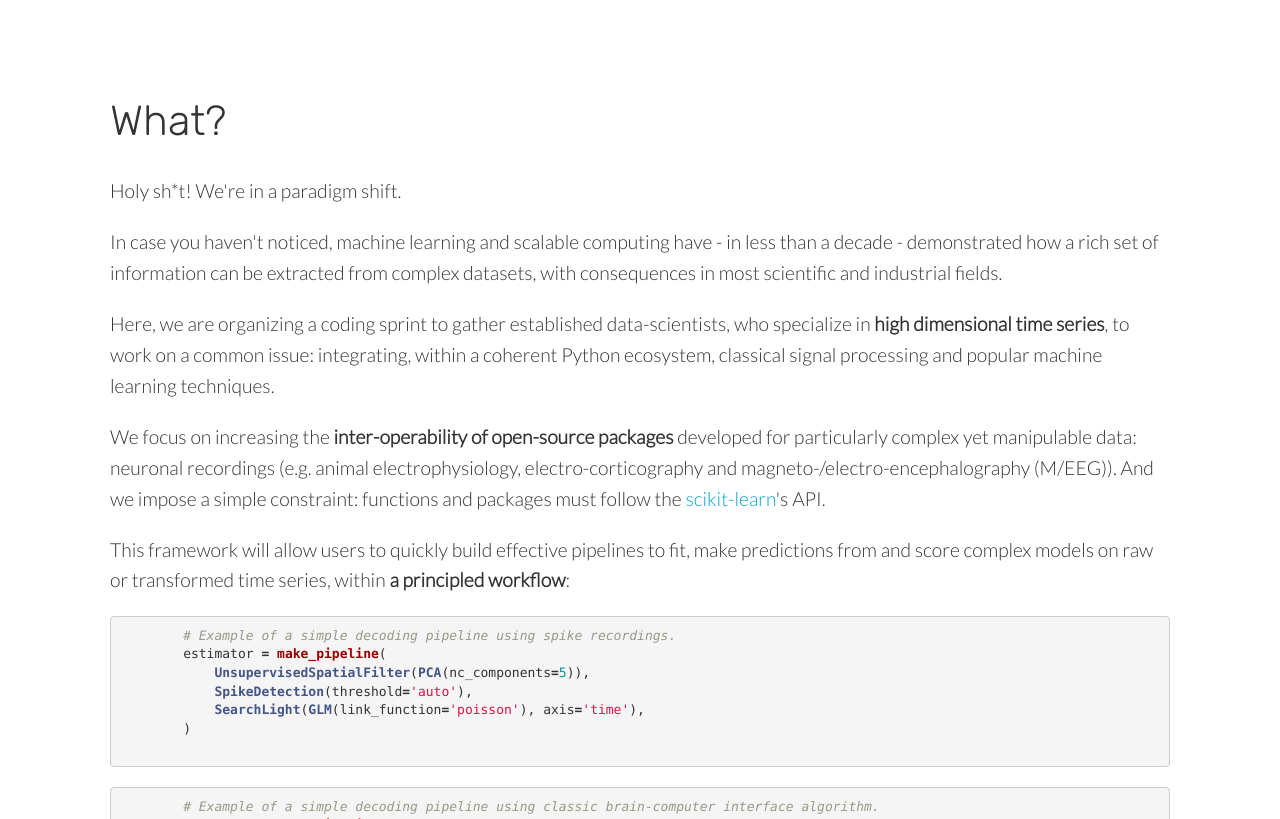
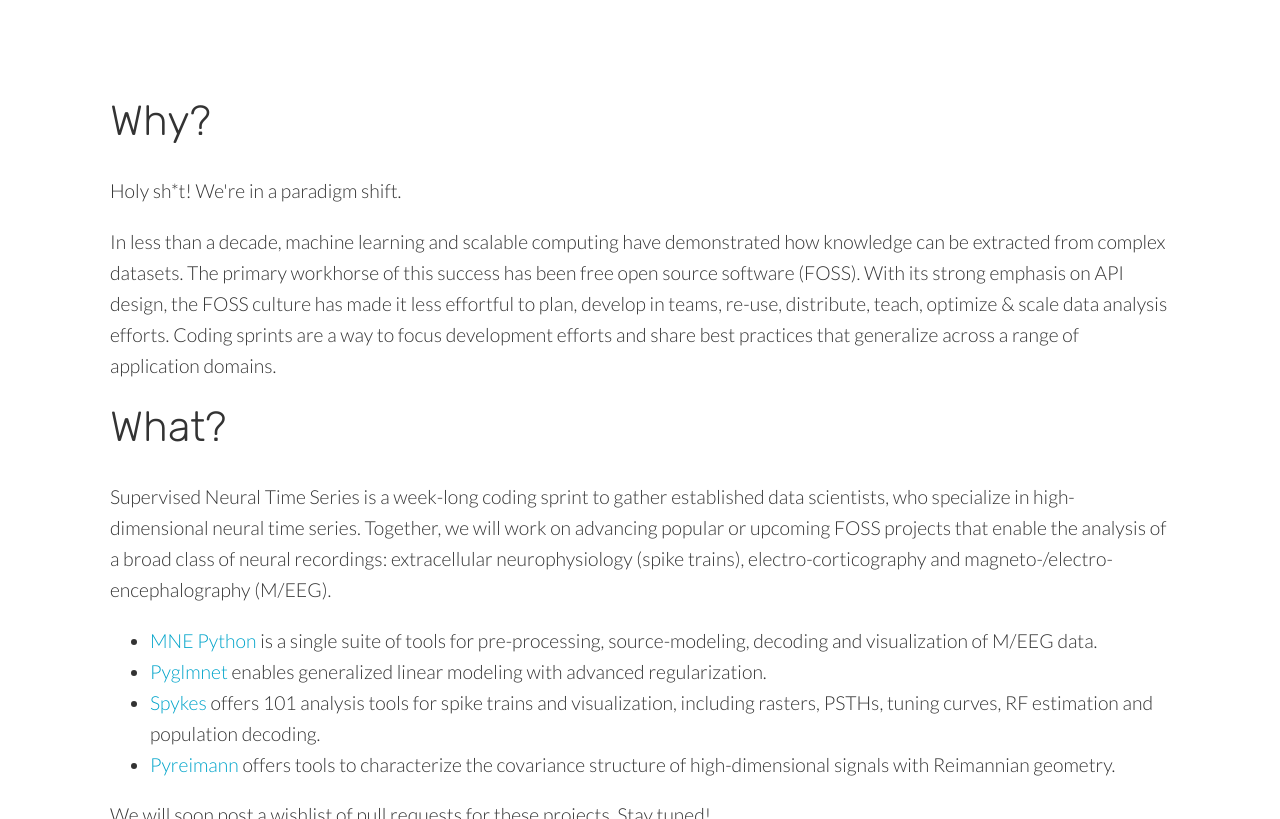
Before and after one commit to mne-tools/sprint2019, a Jekyll site: the page built from index.html, in a window 1280 px wide and 900 px high, scrolled down 823 px, cut to the strip 81-900 px from the top of the window. Built offline with Jekyll 4.4.1, drawn with Linux system fonts in a browser that asks for light colours; nearby versions of some CDN libraries; the list of posts is cut into pages by our own code; some of the changed text lies outside the part shown.

Commit message:
revised content text

```diff
--- a/index.html
+++ b/index.html
@@ -30,70 +30,37 @@
 	<section class="info" id="learn-more">
 		<div class="container flex">
 			<div class="text">
-				<h2 class="editable">What?</h2>
+				<h2 class="editable">Why?</h2>
 				<p class="editable">
 			          Holy sh*t! We're in a paradigm shift.
         			</p>
 			        <p class="editable">
-          In case you haven't noticed, machine learning and scalable computing have - in less than a decade - demonstrated how a rich set of information can be extracted from complex datasets, with consequences in most scientific and industrial fields.
+				  In less than a decade, machine learning and scalable computing have demonstrated how knowledge can be extracted from complex datasets. The primary workhorse of this success has been free open source software (FOSS). With its strong emphasis on API design, the FOSS culture has made it less effortful to plan, develop in teams, re-use, distribute, teach, optimize & scale data analysis efforts. Coding sprints are a way to focus development efforts and share best practices that generalize across a range of application domains.
 			        </p>
+				<h2 class="editable">What?</h2>
 			        <p class="editable">
-					Here, we are organizing a coding sprint to gather established data-scientists, who specialize in <b>high dimensional time series</b>, to work on a common issue: integrating, within a coherent Python ecosystem, classical signal processing and popular machine learning techniques.
+				  Supervised Neural Time Series is a week-long coding sprint to gather established data scientists, who specialize in high-dimensional neural time series. Together, we will work on advancing popular or upcoming FOSS projects that enable the analysis of a broad class of neural recordings: extracellular neurophysiology (spike trains), electro-corticography and magneto-/electro-encephalography (M/EEG).
 				</p>
+
+				<ul>
+				    <li> <a href="https://github.com/mne-tools/mne-python">MNE Python</a> is a single suite of tools for pre-processing, source-modeling, decoding and visualization of M/EEG data.
+				    </li>
+				    <li> <a href="https://github.com/glm-tools/pyglmnet">Pyglmnet</a> enables generalized linear modeling with advanced regularization.
+				    </li>
+				    <li> <a href="https://github.com/kordinglab/spykes">Spykes</a> offers 101 analysis tools for spike trains and visualization, including rasters, PSTHs, tuning curves, RF estimation and population decoding.
+				    </li>
+				    <li> <a href="https://github.com/alexandrebarachant/pyRiemann">Pyreimann</a> offers tools to characterize the covariance structure of high-dimensional signals with Reimannian geometry.
+				    </li>
+				</ul>
+
 				<p class="editable">
-          We focus on increasing the <b>inter-operability of open-source packages</b> developed for particularly complex yet manipulable data: neuronal recordings (e.g. animal electrophysiology, electro-corticography and magneto-/electro-encephalography (M/EEG)). And we impose a simple constraint: functions and packages must follow the <a href="http://scikit-learn.org/stable/">scikit-learn</a>'s API.
+				  We will soon post a wishlist of pull requests for these projects. Stay tuned!
 				</p>
+
 				<p class="editable">
-          This framework will allow users to quickly build effective pipelines to fit, make predictions from and score complex models on raw or transformed time series, within <b>a principled workflow</b>:
+				  We are looking for established data science developers to both contribute and bring their own projects. Although the organizers specialize in neural time series, we are looking to productively engage with data scientists from fields with similarly structure data (finance, musicology, speech processing, climate science, seismology, kinect and radar analyses, etc.). In keeping with this push for diversity, we particularly welcome women and underrepresented minorities.
 				</p>
-        <p class="editable">
-        {% highlight python %}
-        # Example of a simple decoding pipeline using spike recordings.
-        estimator = make_pipeline(
-            UnsupervisedSpatialFilter(PCA(nc_components=5)),
-            SpikeDetection(threshold='auto'),
-            SearchLight(GLM(link_function='poisson'), axis='time'),
-        )
-        {% endhighlight %}
-        </p>
-        <p class="editable">
-        {% highlight python %}
-        # Example of a simple decoding pipeline using classic brain-computer interface algorithm.
-        estimator = make_pipeline(
-            CSP(n_components=10),
-            InverseOperator(info),
-            SearchLight(Ridge(), axis='space'),
-        )
-        {% endhighlight %}
-        </p>
-        <p class="editable">
-        {% highlight python %}
-        # Example of an advanced decoding pipeline using MEG and Riemannian geometry.
-        estimator = make_pipeline(
-            TimeFrequencyTransform(frequencies=np.arange(1., 100.), sfreq=1000.),
-            SearchLight(
-              make_pipeline(
-                Covariances(regularization='oas'),
-                TangentSpace(),
-                SVM(kernel='rbf')),
-              axis='time'),
-        )
-        {% endhighlight %}
 
-        </p>
-        <p class="editable">
-        {% highlight python %}
-
-        estimator.transform(X, Y)  # transform neural time series.
-        estimator.fit(X, Y)  # transform & fit neural time series with machine learning algorithm.
-        estimator.predict(X)  # predict features of an unknown time series.
-        estimator.score(X)  # estimate quality of a model fit.
-
-        {% endhighlight %}
-        </p>
-        <p class="editable">
-          This effort will directly i) tighten the neuroscience and machine learning communities ii) increase the modularity and robustness of Python eco-system, and therefore iii) facilitate scientists' daily work by producing robust and useable cutting-edge tools.
-        </p>
     </div>
   </div>
 
@@ -102,7 +69,7 @@
 
 	<section class="pad" id='who'>
 		<div class="container">
-			<h2 class="editable">Who ?</h2>
+			<h2 class="editable">Who?</h2>
 			<ul class="staff">
 				{% for person in site.staff_members %}
 					<li>
```
Lines whose indentation alone changed are shown as unchanged.
